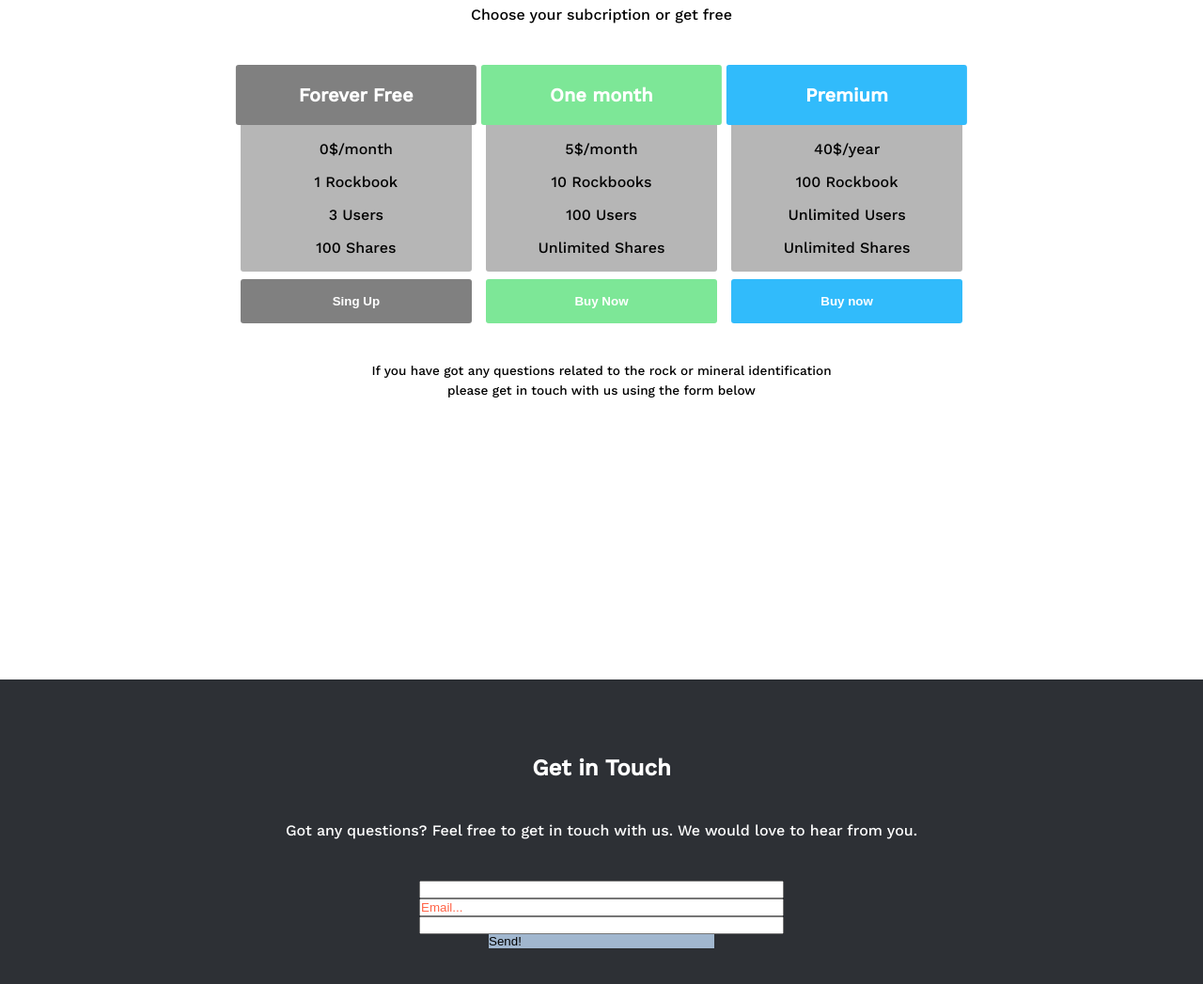
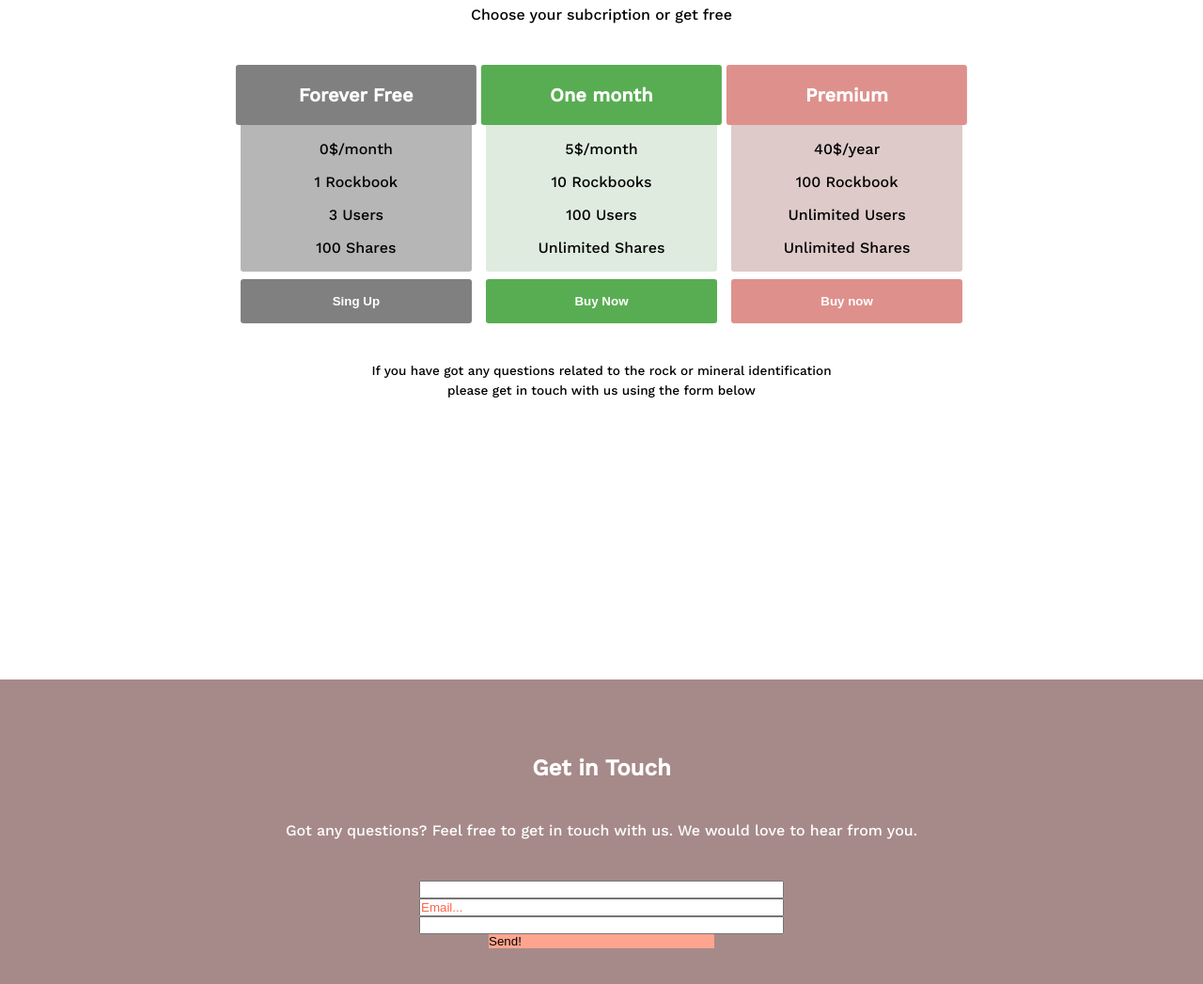
Before and after one commit to magdazajac/rockbook, a plain HTML site: page index.html in a window 1280 px wide. Shown: the part 1677-2724 px from the top of the page at 94% size. Drawn offline with nearby package versions, Linux system fonts and the light colour scheme.

Commit message:
colour changes

```diff
--- a/style.css
+++ b/style.css
@@ -48,7 +48,7 @@ section.with-background {
 }
 
 .main-button {
-  background-color: rgb(161, 183, 207);
+  background-color: #ffa58fff;
   border-color: unset;
   border-width: unset;
   border-style: unset;
@@ -83,12 +83,20 @@ footer .wrapper {
 
 .sub-item:nth-of-type(2) .sub-title,
 .sub-item:nth-of-type(2) .sub-button {
-  background-color: rgb(125, 231, 151);
+  background-color: #58ad52;
+}
+
+.sub-item:nth-of-type(2) .sub-list {
+  background-color: #dfebdf;
 }
 
 .sub-item:last-of-type .sub-title,
 .sub-item:last-of-type .sub-button {
-  background-color: rgb(49, 187, 251);
+  background-color: #de918cff;
+}
+
+.sub-item:last-of-type .sub-list {
+  background-color: rgb(221, 202, 201);
 }
 
 .sub-list {
@@ -170,15 +178,15 @@ section p {
 }
 
 .demo {
-  background-color: #a4b9be;
+  background-color: #ffa58fff;
 }
 
 section:last-of-type {
-  background-color: #2d3035;
+  background-color: #a68a89ff;
 }
 
 .send-button {
-  background-color: rgb(161, 183, 207);
+  background-color: #ffa58fff;
   border-color: unset;
   border-width: unset;
   border-style: unset;
```
